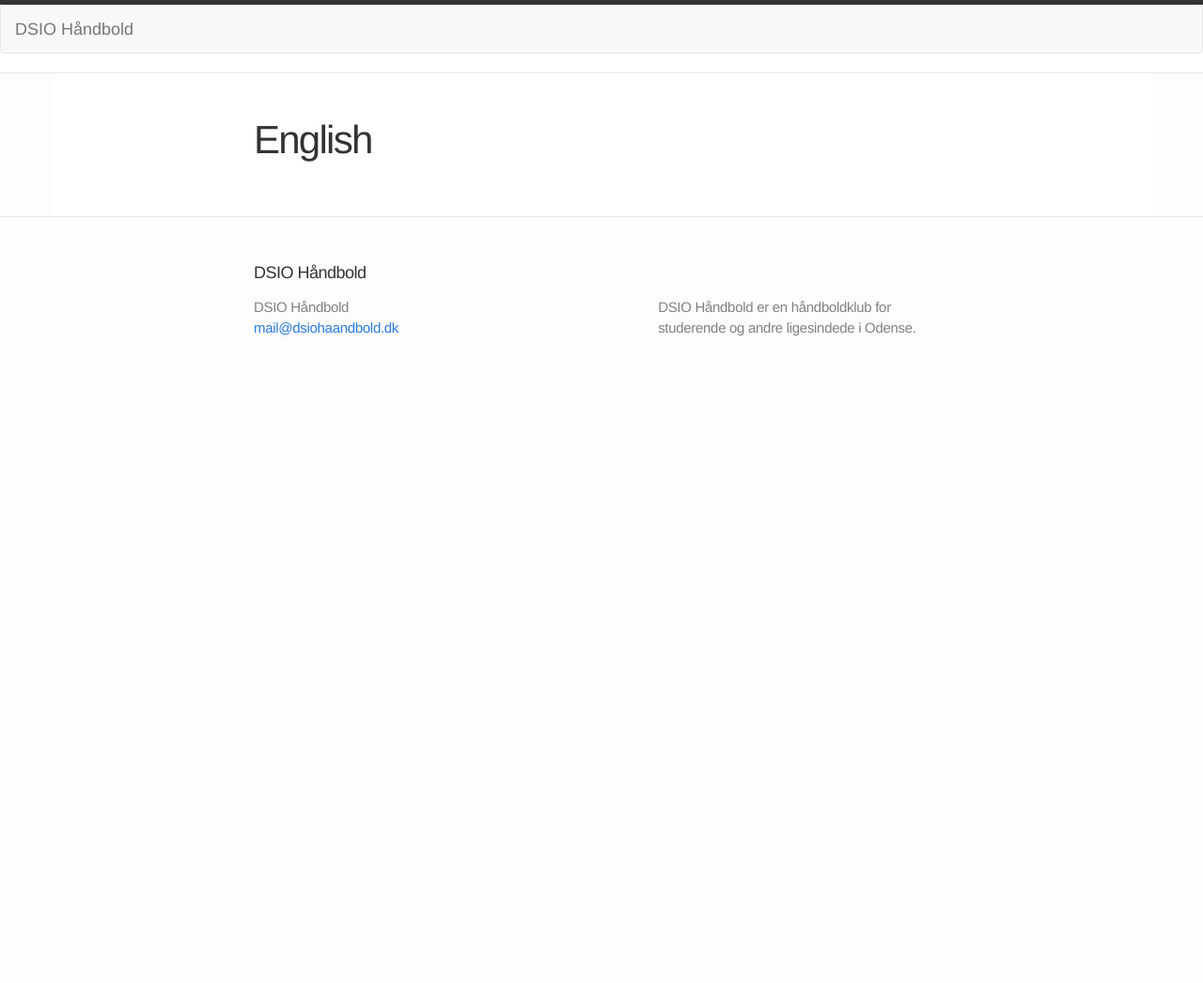
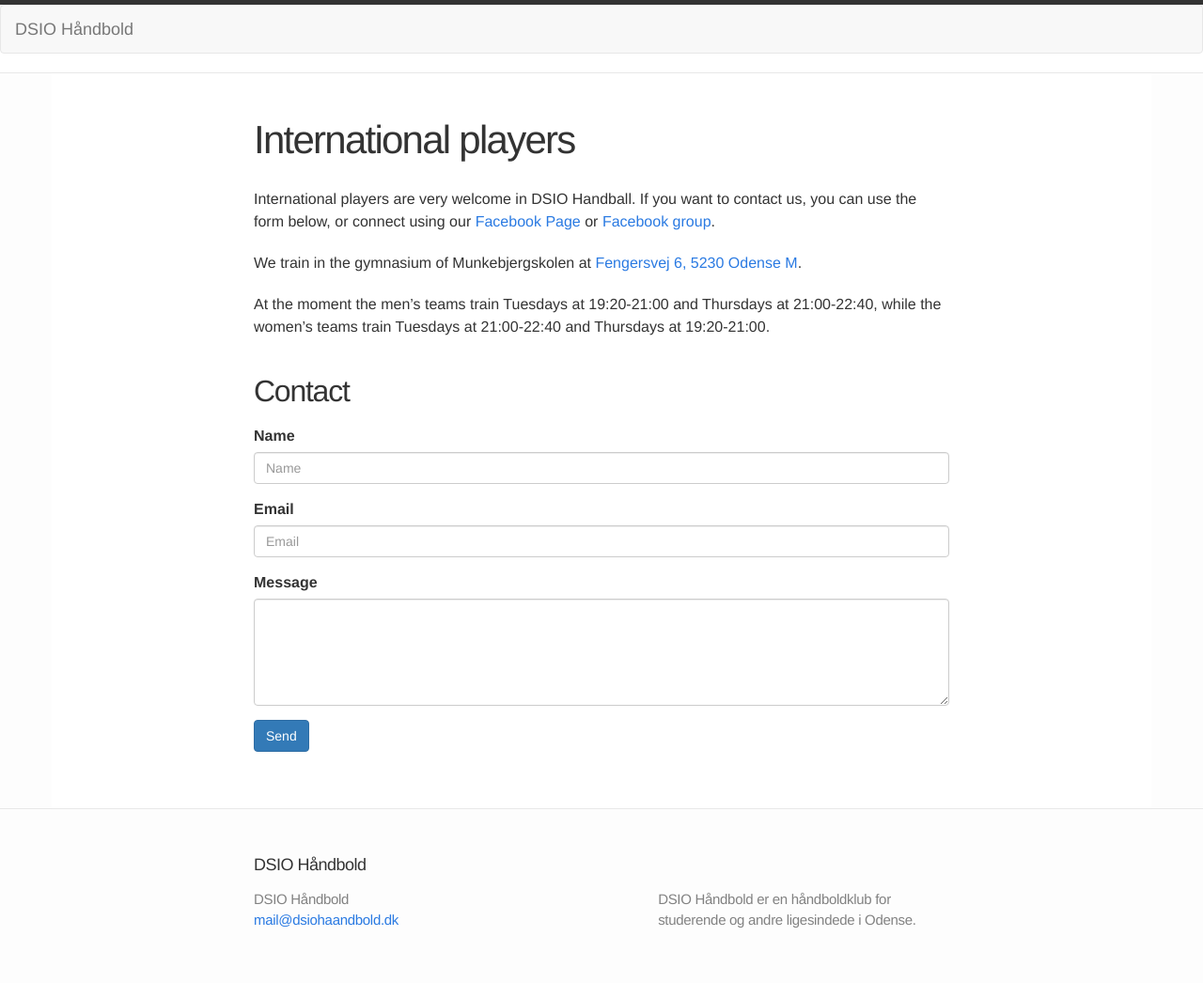
Before and after one commit to aeons/dsiohaandbold.dk, a Jekyll site: the page built from pages/english.md, in a window 1280 px wide. Shown: the whole page at 94% size. Built offline with Jekyll 4.4.1, drawn with Linux system fonts in a browser that asks for light colours; nearby versions of some CDN libraries; before the commit the page ends 900 px from its top, so only the background shows below that.

Commit message:
Add contact forms using brace.io.

```diff
--- a/pages/english.md
+++ b/pages/english.md
@@ -1,9 +1,32 @@
 ---
 layout: page
-title: English
+title: International players
 permalink: /english/
 
 menu:
+  name: English
   parent: main
   position: 8
 ---
+International players are very welcome in DSIO Handball. If you want to contact us, you can use the form below, or connect using our [Facebook Page](https://www.facebook.com/Dsiohaandbold) or [Facebook group](https://www.facebook.com/groups/30303969064/).
+
+We train in the gymnasium of Munkebjergskolen at [Fengersvej 6, 5230 Odense M](https://maps.google.com/maps?q=Fengersvej+6,+Odense,+Denmark).
+
+At the moment the men’s teams train Tuesdays at 19:20-21:00 and Thursdays at 21:00-22:40, while the women’s teams train Tuesdays at 21:00-22:40 and Thursdays at 19:20-21:00.
+
+## Contact
+<form role="form" action="//forms.brace.io/mail@dsiohaandbold.dk" method="post">
+  <div class="form-group">
+    <label for="name">Name</label>
+    <input type="text" class="form-control" id="name" name="name" placeholder="Name">
+  </div>
+  <div class="form-group">
+    <label for="email">Email</label>
+    <input type="email" class="form-control" id="email" name="_replyto" placeholder="Email">
+  </div>
+  <div class="form-group">
+    <label for="message">Message</label>
+    <textarea rows="5" class="form-control" id="message" name="message"></textarea>
+  </div>
+  <button type="submit" class="btn btn-primary">Send</button>
+</form>
```
Also changed, not shown: pages/kontakt.md (+18 -0 lines).
